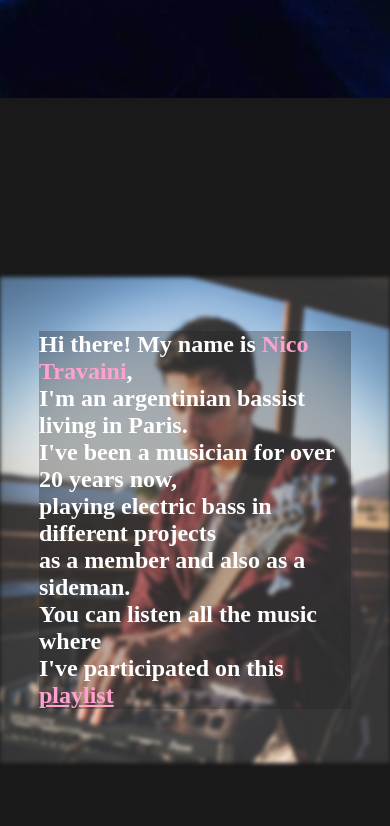
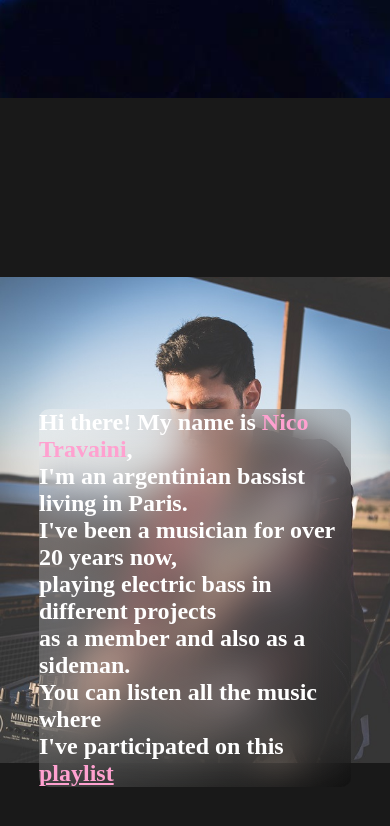
Before and after one commit to nicotravaini/sobre-mi, a plain HTML site: page index.html in a window 390 px wide. Shown: the part 746-1572 px from the top of the page. Drawn offline with Linux system fonts and the light colour scheme.

Commit message:
agregué glassmorphism en about

```diff
--- a/styles.css
+++ b/styles.css
@@ -314,15 +314,21 @@ header {
 
     .section2izq {
         position: absolute;
-        filter: blur(2px);
-        transition: filter 1s;
         align-items: center;
     }
 
     .section2der {
         position: absolute;
-        background-color: rgba(32, 32, 32, 0.3);
+        background-color: transparent;
+        backdrop-filter: blur(20px);
+        background-image: linear-gradient(
+            120deg,
+            rgba(255, 255, 255, 0.3),
+            rgba(0, 0, 0, 0.3)
+        );
+        border-radius: 10px;
         max-width: 80vw;
+        margin-top: 40%;
     }
 }
 
@@ -353,3 +359,10 @@ Services puede ser algo como lessons tal vez
 - Cómo cambiar de idiomas la página entre español e inglés y posiblemente francés.
 - Cambiar el logo de nipo por mi firma
 - glassmorfismo para la section 2
+
+Background del texto del about antes del glassmorfism
+.section2der {
+        position: absolute;
+        background-color: rgba(32, 32, 32, 0.3);
+        max-width: 80vw;
+    }
```
